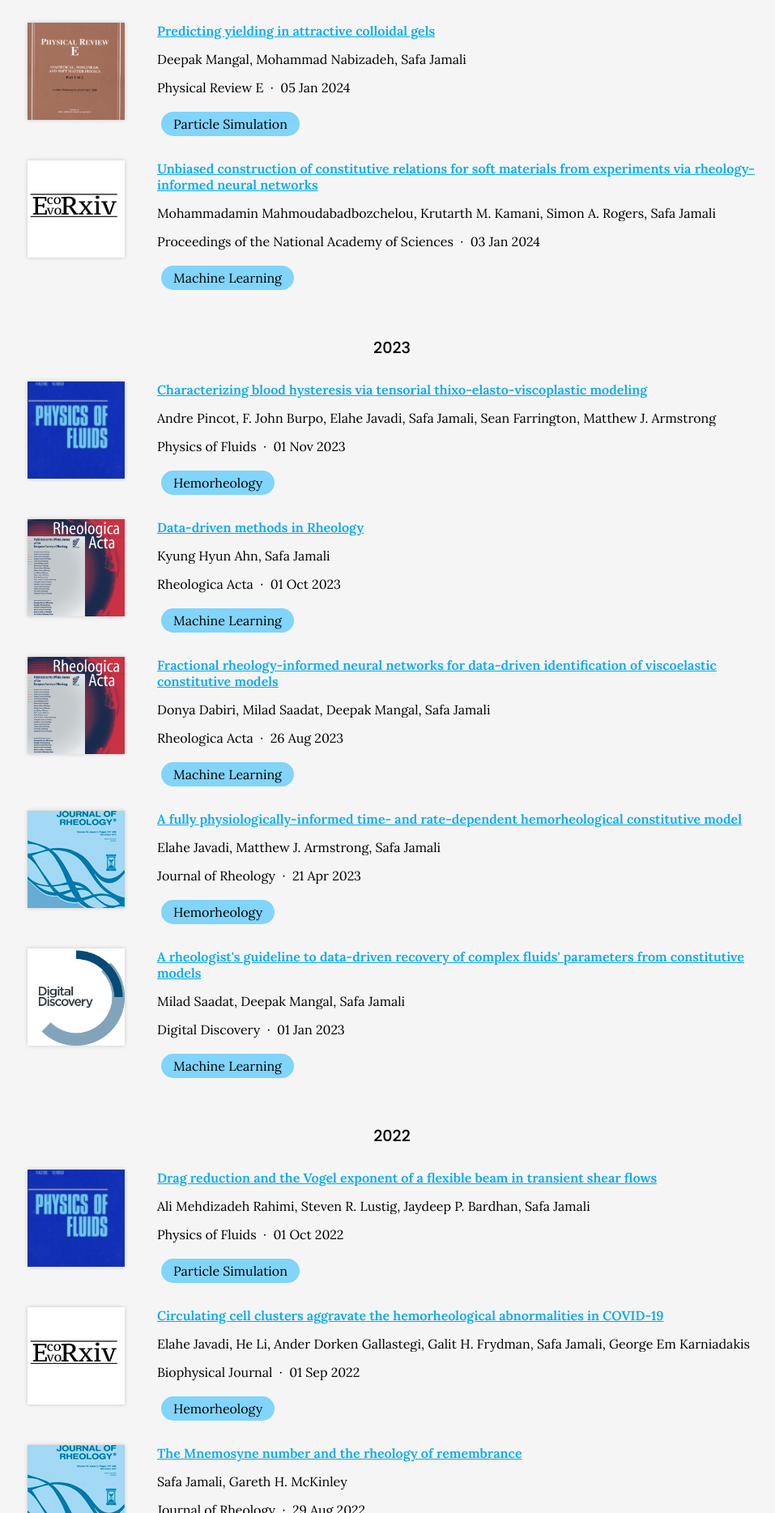
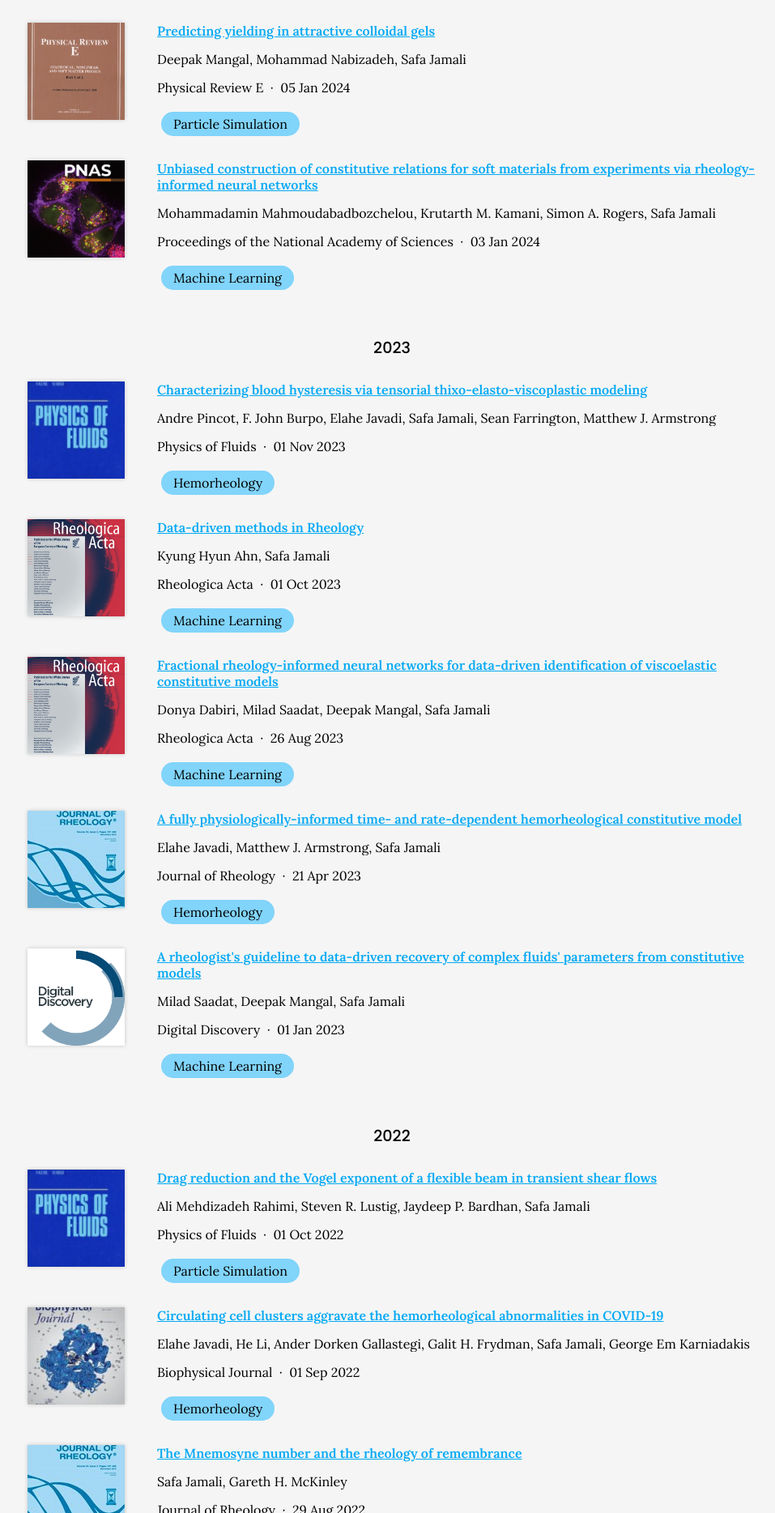
Before and after one commit to procf/procf.github.io, a Jekyll site: the page built from publications/index.md, in a window 1280 px wide. Shown: the part 811-2679 px from the top of the page at 81% size, without its empty margins (156-1113 px from the left). Built offline with Jekyll 4.4.1, drawn with Linux system fonts in a browser that asks for light colours; nearby versions of some CDN libraries; comment, search, counter and statistics services are not loaded.

Commit message:
Generate citations

```diff
--- a/_data/citations.yaml
+++ b/_data/citations.yaml
@@ -344,7 +344,7 @@
   publisher: Journal of Colloid and Interface Science
   date: '2022-04-01'
   link: https://doi.org/gnrsfp
-  image: https://procf.github.io/images/journal_covers/ecoevorxiv.jpg
+  image: https://procf.github.io/images/journal_covers/j_coll_interface_sci.jpg
   tags:
   - Machine Learning
 - id: 10.1122/8.0000432
@@ -422,7 +422,7 @@
   publisher: Biophysical Journal
   date: '2022-09-01'
   link: https://doi.org/gtgxm3
-  image: https://procf.github.io/images/journal_covers/ecoevorxiv.jpg
+  image: https://procf.github.io/images/journal_covers/biophys_j.jpg
   tags:
   - Hemorheology
 - id: 10.52768/2766-7820/1916
@@ -530,7 +530,7 @@
   publisher: Proceedings of the National Academy of Sciences
   date: '2024-01-03'
   link: https://doi.org/gtg8cp
-  image: https://procf.github.io/images/journal_covers/ecoevorxiv.jpg
+  image: https://procf.github.io/images/journal_covers/pnas.jpg
   tags:
   - Machine Learning
 - id: 10.1103/PhysRevE.109.014602
```
